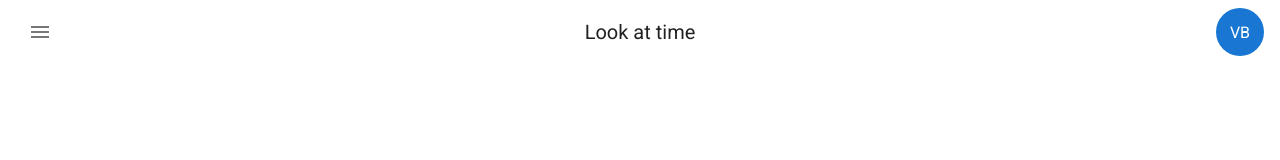
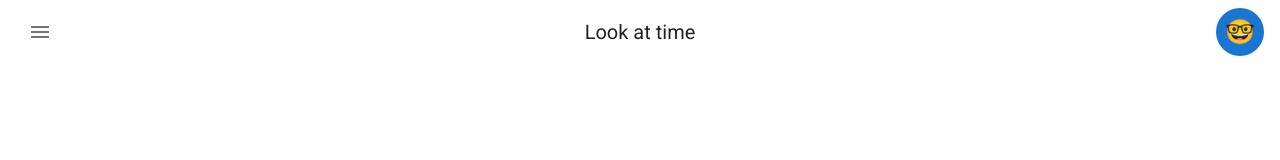
Before and after one commit to vbackeberg/lookattime, a Vue app in the folder web/: page / in a window 1280 px wide. Shown: the top 160 px of the page. Built offline with nearby package versions, Linux system fonts and the light colour scheme.

Commit message:
add avatar emoji

```diff
--- a/web/src/app.vue
+++ b/web/src/app.vue
@@ -13,7 +13,7 @@
       <v-menu offset-y>
         <template v-slot:activator="{ on }"
           ><v-avatar v-ripple color="primary" class="app-bar-avatar" v-on="on"
-            >VB</v-avatar
+            >🤓</v-avatar
           ></template
         >
         <v-list>
@@ -82,6 +82,8 @@ body {
 .app-bar-avatar {
   color: #fff;
   user-select: none;
+  font-size: 24px;
+  vertical-align: text-top;
 }
 
 a {
```
